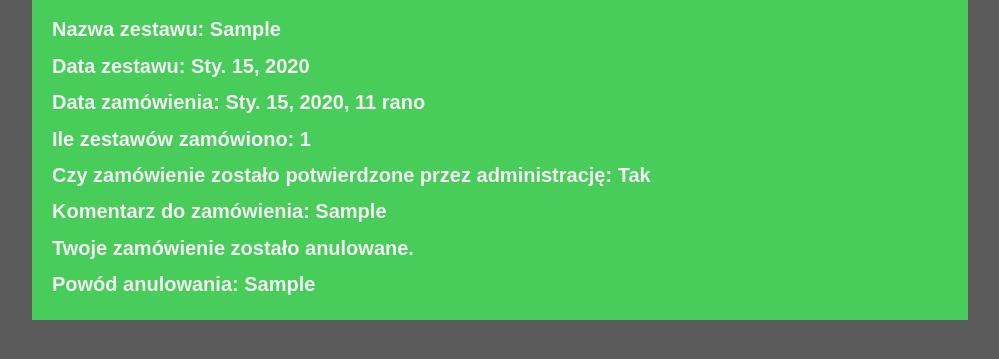
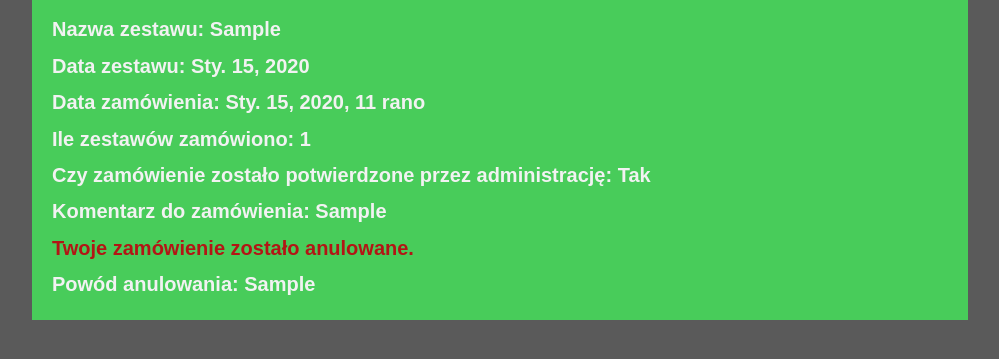
Before and after one commit to KacperK99/przedszkole_catering, a Django app: page /catering_przedszkole/mainpage/zamowienia/ in a window 1280 px wide. Shown: the part 101-460 px from the top of the page, without its empty margins (140-1139 px from the left). Run offline with Django 3.2, Linux system fonts and the light colour scheme; a user stored in the database is signed in; tables that the repository leaves empty hold one stand-in row (values such as "Sample post").

Commit message:
zmiana koloru wyswietlania informacji o anulowanym zamowieniu dla uzytkownika na czerwony

```diff
--- a/catering_przedszkole/templates/zamowienia.html
+++ b/catering_przedszkole/templates/zamowienia.html
@@ -20,7 +20,7 @@
   <a class="set_btn" href="zamowienie_anuluj/{{order.ID}}">Anuluj zamówienie</a>
   {% endif %}
   {% else %}
-  <h1 class="my_orders">Twoje zamówienie zostało anulowane.</h1>
+  <h1 class="my_orders" style="color: rgb(179, 21, 21);">Twoje zamówienie zostało anulowane.</h1>
   {% if order.powod_anulowania %}
   <h1 class="my_orders">Powód anulowania: {{order.powod_anulowania}}</h1>
   {% endif %}
```
